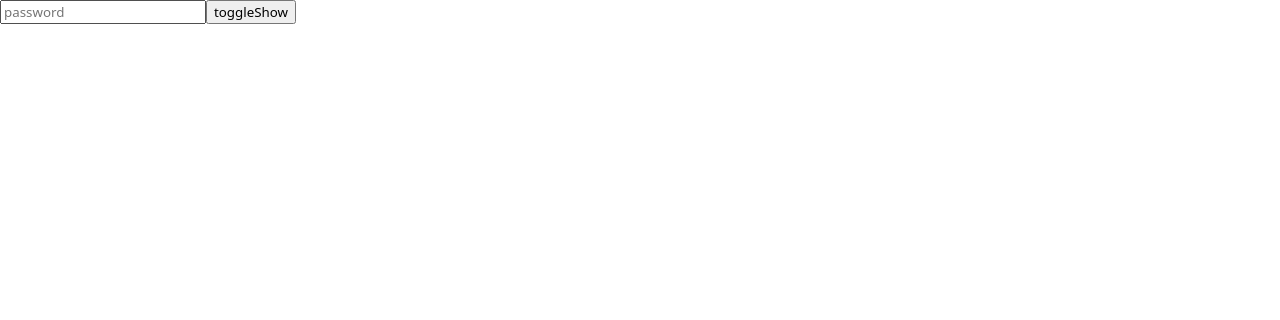
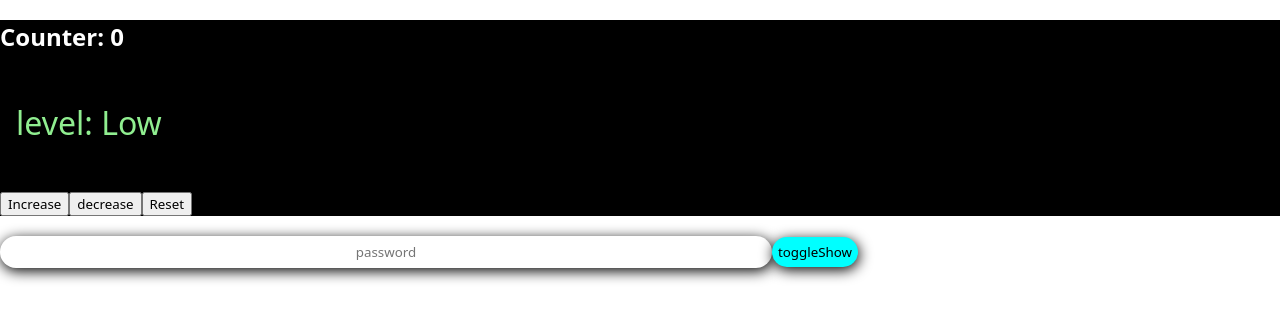
Before and after one commit to caleroedwarn-prog/my-app, a React (Create React App) app: page / in a window 1280 px wide. Shown: the top 320 px of the page. Built offline with nearby package versions, Linux system fonts and the light colour scheme.

Commit message:
This is a password component t toggle hid and show password

```diff
--- a/src/App.css
+++ b/src/App.css
@@ -10,3 +10,6 @@
     padding: 1rem;
     color: lightgreen;
 }
+#content input{
+    margin-top: 2px;
+}
--- a/src/App.js
+++ b/src/App.js
@@ -3,8 +3,8 @@ import Counter from './ExeciseOne';
 function App() {
   return (
     <div>
+      <Counter />
       <PasswordToggle />
-      <Counter />
     </div>
   );
 }
--- a/src/ExeciseOne.jsx
+++ b/src/ExeciseOne.jsx
@@ -23,6 +23,7 @@ const [count, setCount] = useState(0);
   const handler3 = () => {
     setCount(0);
   };
+  return(
   <div className="container">
     <h2>Counter: {count}</h2>
     <p id="message">level: {message}</p>
@@ -30,5 +31,6 @@ const [count, setCount] = useState(0);
     <button onClick={handler2}>decrease</button>
     <button onClick={handler3}>Reset</button>
   </div>
+  );
 }
 export default Counter;
--- /dev/null
+++ b/src/Password.css
@@ -0,0 +1,18 @@
+.content input{
+    margin-top: 20px;
+    width: 60%;
+    height: 30px;
+    border: none;
+    box-shadow: 1px 3px 14px;
+    border-radius: 20px;
+    outline: none;
+    text-align: center;
+}
+.content button{
+    border: none;
+    outline: none;
+    background-color: aqua;
+    border-radius: 20px;
+    height: 30px;
+    box-shadow: 1px 3px 14px;
+}
--- a/src/PasswordToggel.jsx
+++ b/src/PasswordToggel.jsx
@@ -1,20 +1,22 @@
+import "./Password.css";
 import { useState } from "react";
 
-function PasswordToggle(){
+function PasswordToggle() {
   const [password, setPassword] = useState("");
   const [showPassword, setShowPassword] = useState(false);
-    return(
-        <>
+  return (
+    <div className="content">
       <input
-        type={showPassword ? "text" : password}
+        type={showPassword ? "text" : "password"}
         value={password}
         onChange={(e) => setPassword(e.target.value)}
         placeholder="password"
       />
-        <button onClick={() => setShowPassword(prev => !prev)}>toggle
+      <button onClick={() => setShowPassword((prev) => !prev)}>
+        toggle
         {showPassword ? "Hide" : "Show"}
       </button>
-        </>
+    </div>
   );
 }
 export default PasswordToggle;
```
Lines whose indentation alone changed are shown as unchanged.
